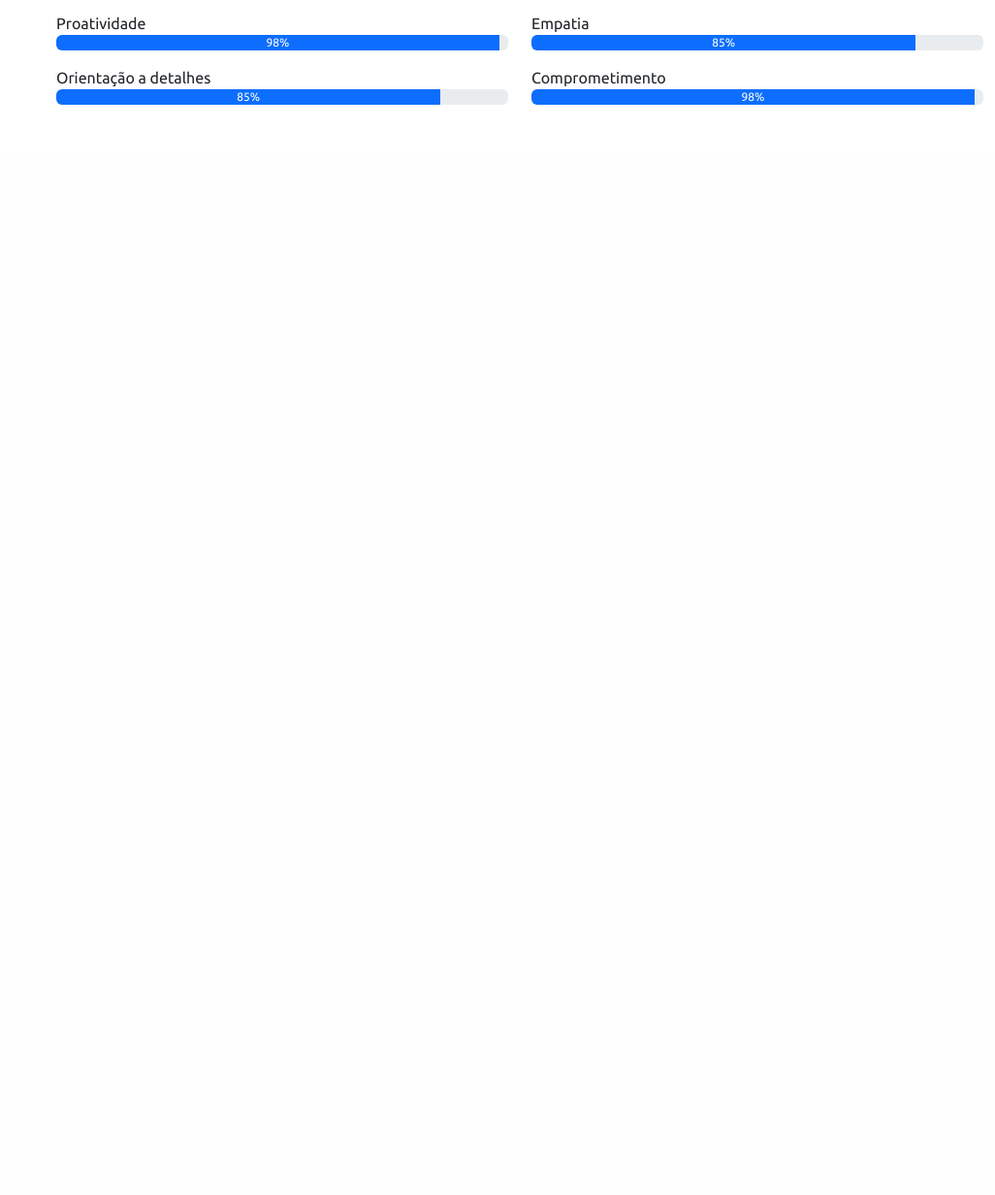
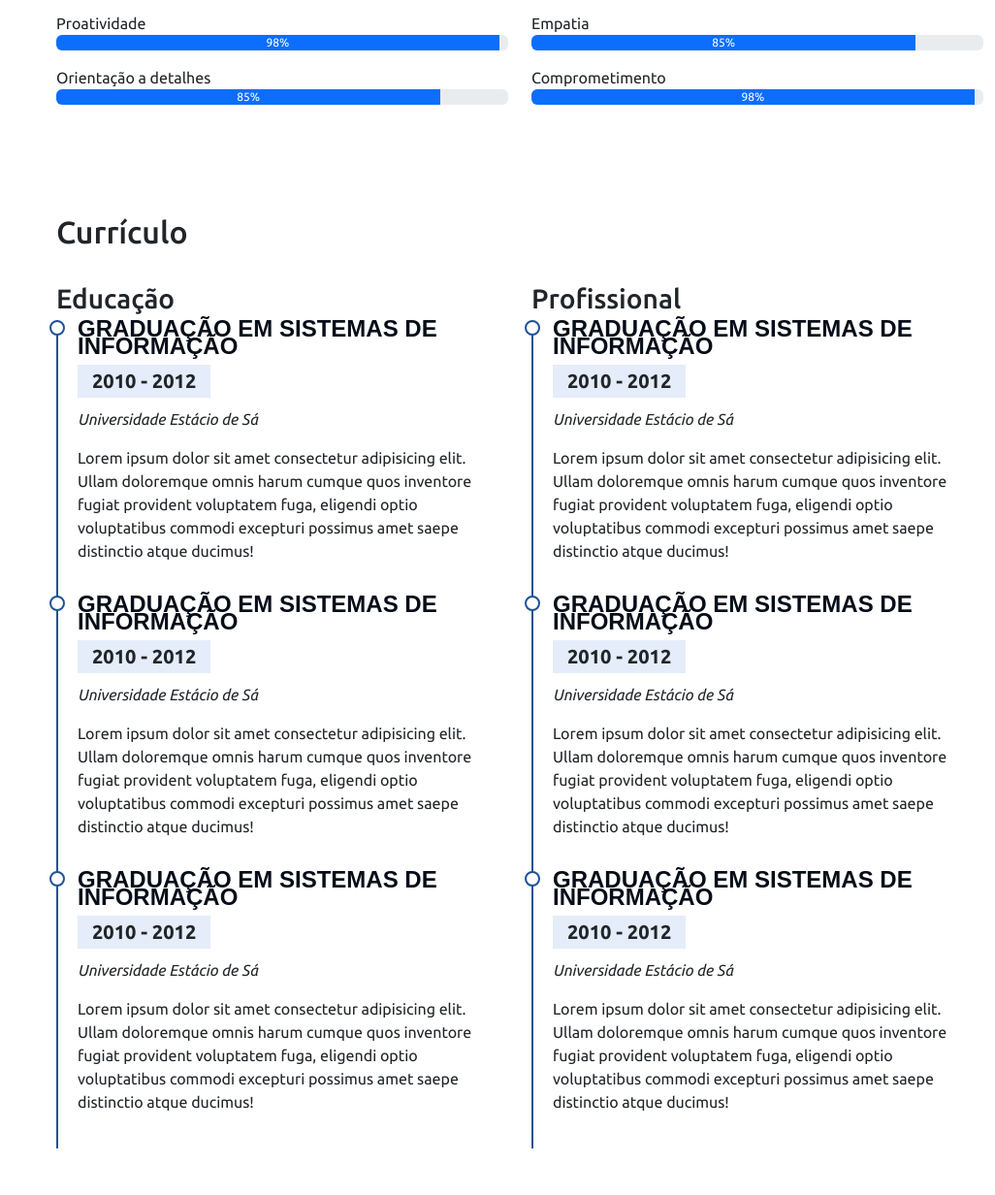
Before and after one commit to msoaresrj/Meu-Portifolio-MarcosCodeTI, a Flask app: page / in a window 1280 px wide. Shown: the part 2276-3508 px from the top of the page at 97% size, without its empty margins (254-1280 px from the left). Before the commit the page ends 2384 px from the top, so only its background shows below. Run offline with Flask 3, Linux system fonts and the light colour scheme; some libraries are stand-ins or nearby versions.

Commit message:
adicionado a seção curriculo

```diff
--- a/static/style.css
+++ b/static/style.css
@@ -178,3 +178,46 @@ i.menu-mobile {
 *::-webkit-scrollbar-thumb {
     background-color: #252c90;
 }
+
+.cv .cv-title {
+    font-weight: 700;
+    margin-top: 20px;
+    margin-bottom: 20px;
+    color: #050d18
+}
+
+.cv .cv-item {
+    padding: 0 0 20px 20px;
+    margin-top: -2px;
+    border-left: 2px solid #1f5297;
+    position: relative;
+}
+
+.cv .cv-item h4 {
+    line-height: 18px;
+    font-weight: 600;
+    text-transform: uppercase;
+    font-family: "poppins", sans-serif;
+    color: #050d18;
+    margin-bottom: 10px;
+}
+
+.cv .cv-item h5 {
+    background: #e4edf9;
+    padding: 5px 15px;
+    display: inline-block;
+    font-weight: 600;
+    margin-bottom: 10px;
+}
+
+.cv .cv-item::before {
+    content: "";
+    position: absolute;
+    top: 0;
+    left: -9px;
+    width: 16px;
+    height: 16px;
+    border: 2px solid #1f5297;
+    background: #fff;
+    border-radius: 50%;
+}
--- a/templates/index.html
+++ b/templates/index.html
@@ -279,11 +279,59 @@
                         </div>
                     </div>
                 </div>
-
             </div>
-
         </section>
 
+        <section id="curriculo" class="mt-5 cv">
+            <div class="container pb-5">
+                <h2 class='pt-3 pb-4'>Currículo</h2>
+                <div class="row">
+                    <div class="col-md-6">
+                        <h3>Educação</h3>
+                        <div class="cv-item">
+                            <h4>Graduação em Sistemas de Informação</h4>
+                            <h5>2010 - 2012</h5>
+                            <p><em>Universidade Estácio de Sá</em></p>
+                            <p>Lorem ipsum dolor sit amet consectetur adipisicing elit. Ullam doloremque omnis harum cumque quos inventore fugiat provident voluptatem fuga, eligendi optio voluptatibus commodi excepturi possimus amet saepe distinctio atque ducimus!</p>
+                        </div>
+                        <div class="cv-item">
+                            <h4>Graduação em Sistemas de Informação</h4>
+                            <h5>2010 - 2012</h5>
+                            <p><em>Universidade Estácio de Sá</em></p>
+                            <p>Lorem ipsum dolor sit amet consectetur adipisicing elit. Ullam doloremque omnis harum cumque quos inventore fugiat provident voluptatem fuga, eligendi optio voluptatibus commodi excepturi possimus amet saepe distinctio atque ducimus!</p>
+                        </div>
+                        <div class="cv-item">
+                            <h4>Graduação em Sistemas de Informação</h4>
+                            <h5>2010 - 2012</h5>
+                            <p><em>Universidade Estácio de Sá</em></p>
+                            <p>Lorem ipsum dolor sit amet consectetur adipisicing elit. Ullam doloremque omnis harum cumque quos inventore fugiat provident voluptatem fuga, eligendi optio voluptatibus commodi excepturi possimus amet saepe distinctio atque ducimus!</p>
+                        </div>
+                    </div>
+
+                    <div class="col-md-6">
+                        <h3>Profissional</h3>
+                        <div class="cv-item">
+                            <h4>Graduação em Sistemas de Informação</h4>
+                            <h5>2010 - 2012</h5>
+                            <p><em>Universidade Estácio de Sá</em></p>
+                            <p>Lorem ipsum dolor sit amet consectetur adipisicing elit. Ullam doloremque omnis harum cumque quos inventore fugiat provident voluptatem fuga, eligendi optio voluptatibus commodi excepturi possimus amet saepe distinctio atque ducimus!</p>
+                        </div>
+                        <div class="cv-item">
+                            <h4>Graduação em Sistemas de Informação</h4>
+                            <h5>2010 - 2012</h5>
+                            <p><em>Universidade Estácio de Sá</em></p>
+                            <p>Lorem ipsum dolor sit amet consectetur adipisicing elit. Ullam doloremque omnis harum cumque quos inventore fugiat provident voluptatem fuga, eligendi optio voluptatibus commodi excepturi possimus amet saepe distinctio atque ducimus!</p>
+                        </div>
+                        <div class="cv-item">
+                            <h4>Graduação em Sistemas de Informação</h4>
+                            <h5>2010 - 2012</h5>
+                            <p><em>Universidade Estácio de Sá</em></p>
+                            <p>Lorem ipsum dolor sit amet consectetur adipisicing elit. Ullam doloremque omnis harum cumque quos inventore fugiat provident voluptatem fuga, eligendi optio voluptatibus commodi excepturi possimus amet saepe distinctio atque ducimus!</p>
+                        </div>
+                    </div>
+                </div>
+            </div>
+        </section>
     </main>
 
     <script src="../static/bootstrap/js/bootstrap.bundle.min.js"></script>
```
